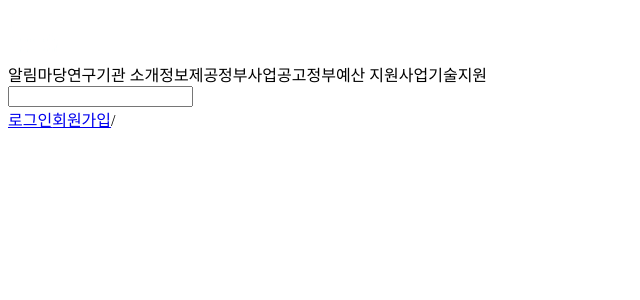
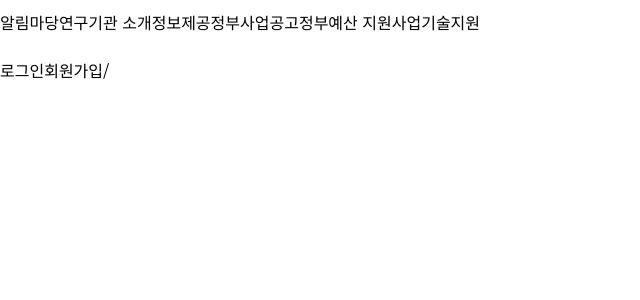
Before and after one commit to samer411/korean-cars-website, a Next.js app: page / in a window 1280 px wide. Shown: the top 300 px of the page, without its empty margins (0-640 px from the left). Built offline with nearby package versions, Linux system fonts and the light colour scheme.

Commit message:
initial commit

```diff
--- /dev/null
+++ b/app/Nav/header.css
@@ -0,0 +1,4 @@
+@import url(../../styles/global.css);
+header{
+    background-color: var(--nav-color);
+}
--- a/app/Main/header.tsx
+++ b/app/Nav/header.tsx
@@ -3,7 +3,7 @@ import logo from '../../public/i-platform_mobility 1.png';
 
 export default function Header(){
     return(
-        <header>
+        <header className=''>
             <Image
       src={logo}
       width={50}
--- /dev/null
+++ b/app/globals.css
@@ -0,0 +1,3 @@
+@tailwind base;
+@tailwind components;
+@tailwind utilities;
--- a/app/layout.tsx
+++ b/app/layout.tsx
@@ -1,15 +1,24 @@
+import './globals.css';
+import {Noto_Sans_KR} from 'next/font/google';
+
 export const metadata = {
   title: 'Next.js',
   description: 'Generated by Next.js',
 }
 
+const notoSansKr = Noto_Sans_KR({
+  subsets:['cyrillic'],
+  weight: ['400', '700'],
+  display: 'swap',
+
+})
 export default function RootLayout({
   children,
 }: {
   children: React.ReactNode
 }) {
   return (
-    <html lang="en">
+    <html lang="ko" className={notoSansKr.className}>
       <body>{children}</body>
     </html>
   )
--- a/app/page.tsx
+++ b/app/page.tsx
@@ -1,5 +1,5 @@
 import React from "react";
-import Header from "./Main/header";
+import Header from "./Nav/header";
 const Home:React.FC=()=>{
     return(
         <Header></Header>
```
